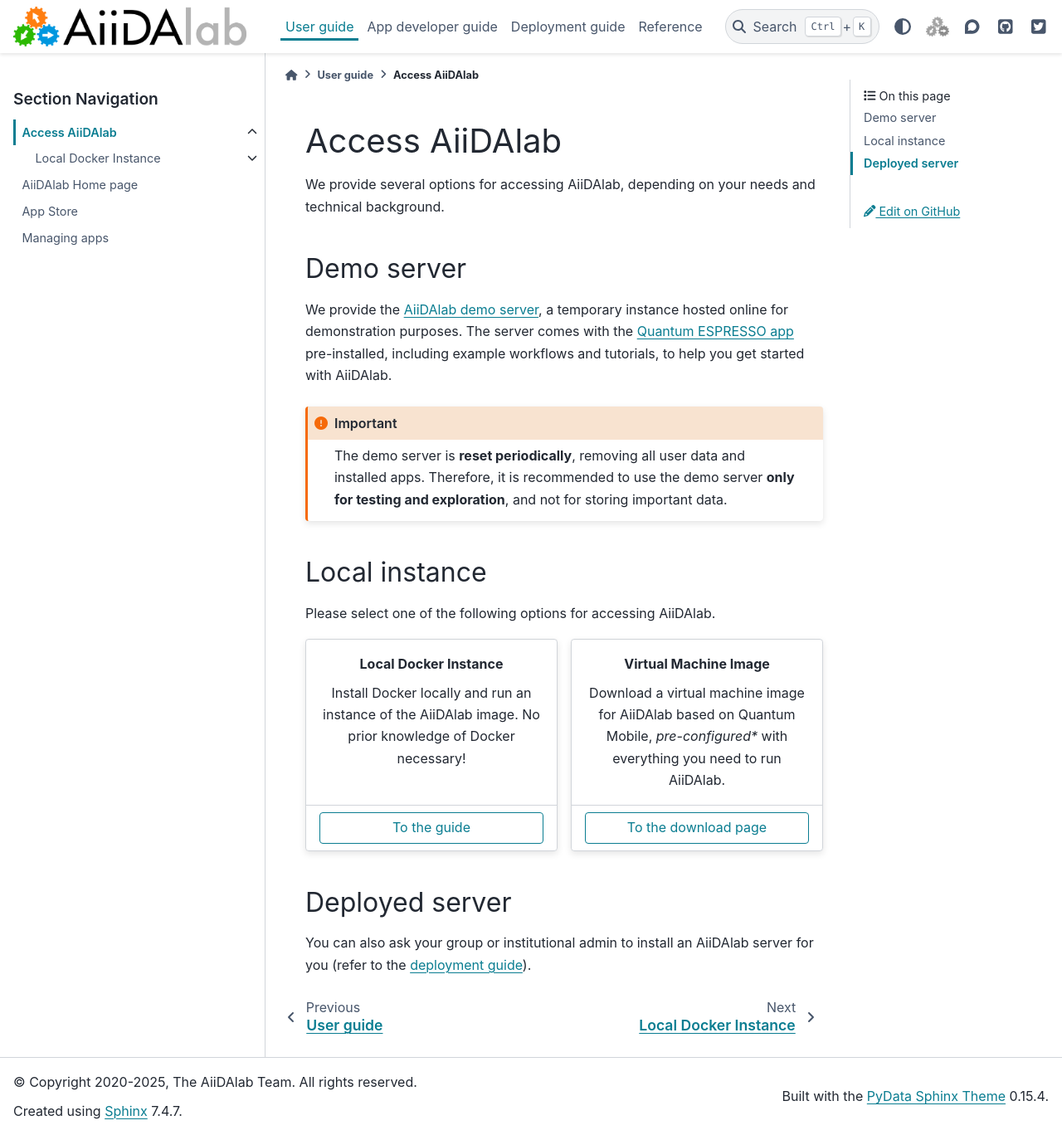
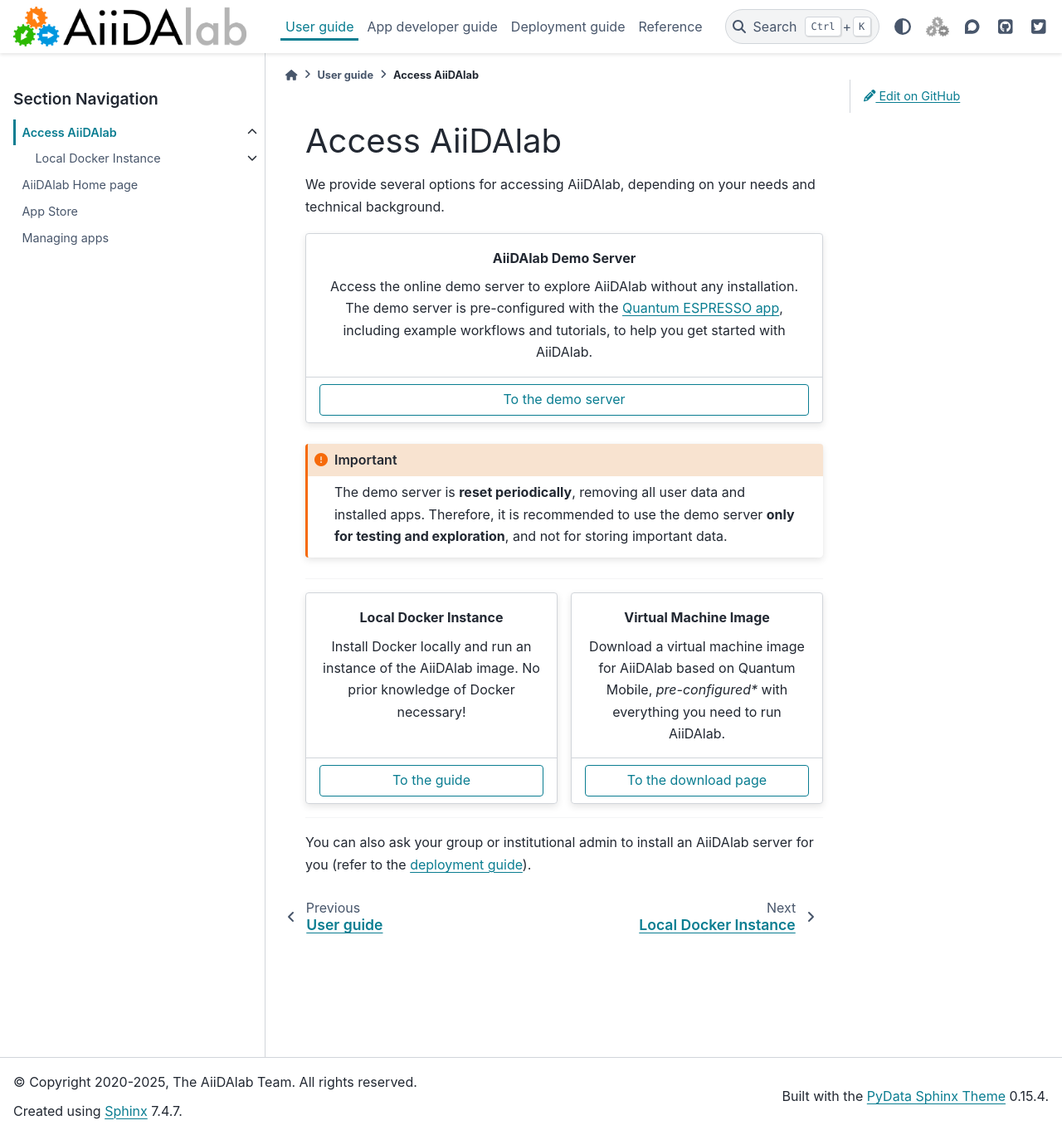
Before and after one commit to aiidalab/aiidalab, a Sphinx documentation site: the page built from docs/source/usage/access/index.rst, in a window 1280 px wide and 1368 px high. Shown: the whole window at 83% size. Built offline with Sphinx 7.4.7 and the PyData theme 0.15.4, drawn with Linux system fonts in a browser that asks for light colours; pages that are not in the unit, such as notebooks, are missing from menus.

Commit message:
Update access docs

```diff
--- a/docs/source/usage/access/index.rst
+++ b/docs/source/usage/access/index.rst
@@ -4,21 +4,32 @@ Access AiiDAlab
 
 We provide several options for accessing AiiDAlab, depending on your needs and technical background.
 
-Demo server
------------
+.. grid:: 1 1 1 1
+   :gutter: 3
+   :margin: 0
+   :padding: 0
 
-We provide the `AiiDAlab demo server <https://demo.aiidalab.io/>`_, a temporary instance hosted online for demonstration purposes.
-The server comes with the `Quantum ESPRESSO app <https://aiidalab-qe.readthedocs.io/>`_ pre-installed, including example workflows and tutorials, to help you get started with AiiDAlab.
+   .. grid-item-card:: AiiDAlab Demo Server
+      :text-align: center
+      :shadow: md
+
+      Access the online demo server to explore AiiDAlab without any installation. The demo server is pre-configured with the `Quantum ESPRESSO app <https://aiidalab-qe.readthedocs.io/>`_, including example workflows and tutorials, to help you get started with AiiDAlab.
+
+      ++++
+
+      .. button-link:: https://demo.aiidalab.io/
+         :expand:
+         :color: primary
+         :outline:
+
+         To the demo server
 
 .. important::
 
    The demo server is **reset periodically**, removing all user data and installed apps.
    Therefore, it is recommended to use the demo server **only for testing and exploration**, and not for storing important data.
 
-Local instance
---------------
-
-Please select one of the following options for accessing AiiDAlab.
+----
 
 .. grid:: 1 1 2 2
    :gutter: 3
@@ -58,8 +69,7 @@ Please select one of the following options for accessing AiiDAlab.
 
          To the download page
 
-Deployed server
----------------
+----
 
 You can also ask your group or institutional admin to install an AiiDAlab server for you (refer to the :doc:`deployment guide <../../admin/index>`).
 
```
